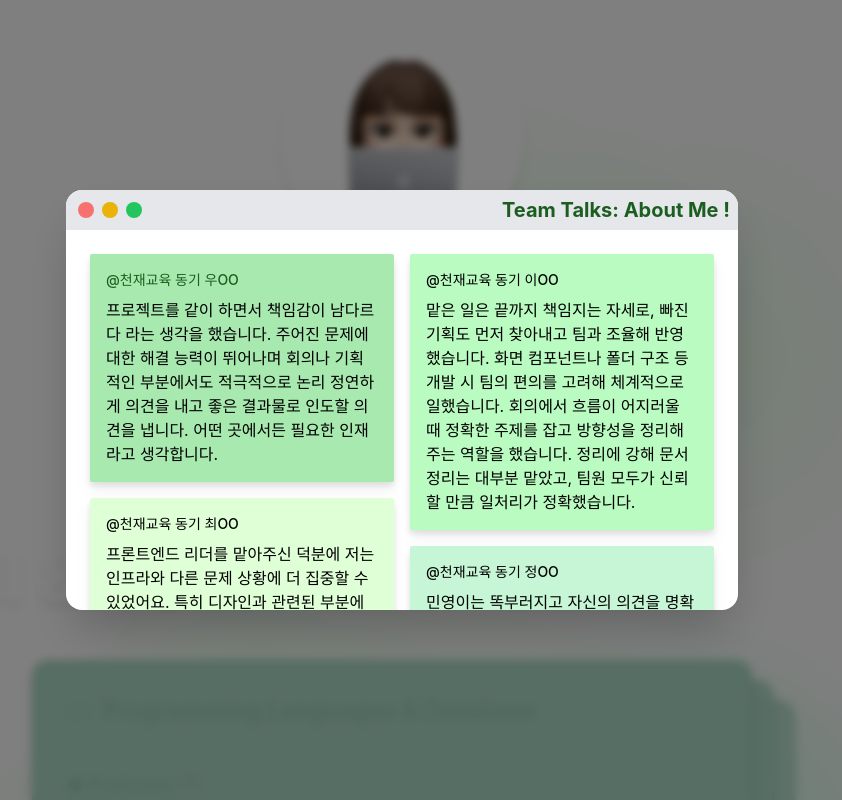
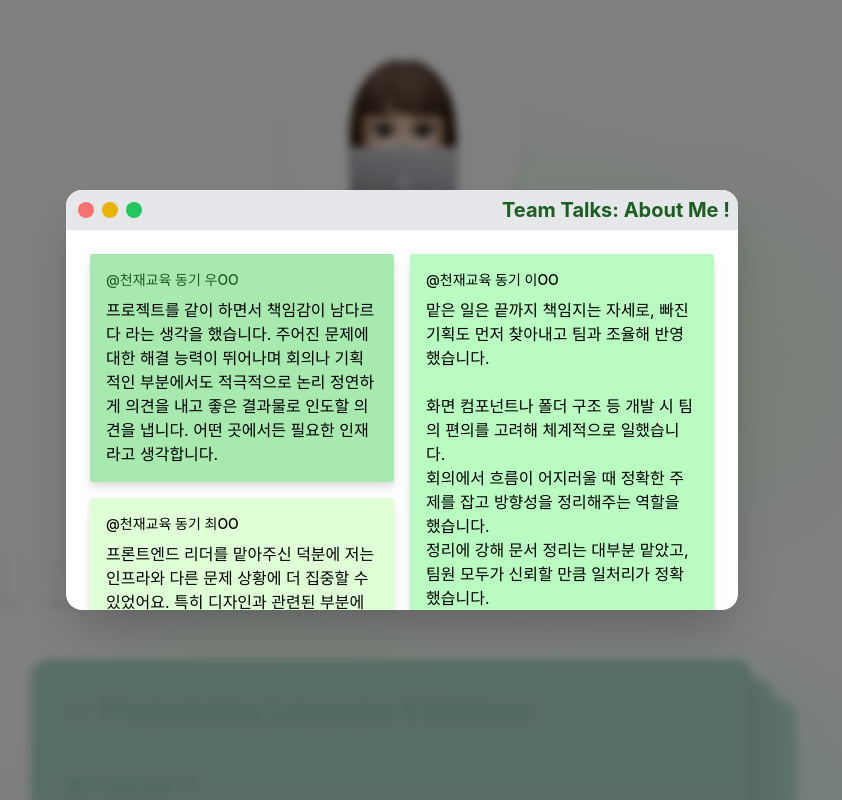
Before and after one commit to my2min0/portfolio, a React (Create React App) app: page / in a window 1280 px wide. Both pictures are taken after a click on the button "팀원 리뷰 보기". Shown: the part 980-1780 px from the top of the page, without its empty margins (238-1080 px from the left). Built offline with nearby package versions, Linux system fonts and the light colour scheme; the HTML template or start-up script is replaced by a standard one.

Commit message:
개행처리

```diff
--- a/src/components/common/ReviewMemo.js
+++ b/src/components/common/ReviewMemo.js
@@ -11,8 +11,8 @@ const ReviewMemo = ({
             <p className={`text-[${textColor}] font-medium text-[10px] mb-1 md:text-sm md:mb-2`}>
                 {name}
             </p>
-            <p className="text-xs md:text-base leading-tight">
-                {review}
+            <p className="text-xs md:text-base leading-tight whitespace-pre-line">
+                {review.replace(/\\n/g, '\n')}
             </p>
         </div>
     );
--- a/src/components/sections/TeamReviewModal.js
+++ b/src/components/sections/TeamReviewModal.js
@@ -91,7 +91,7 @@ const TeamReviewModal = ({ isOpen, onClose }) => {
                                     className="bg-[#B9FBC0]"
                                     textColor="#00695C"
                                     name="@천재교육 동기 이OO"
-                                    review="맡은 일은 끝까지 책임지는 자세로, 빠진 기획도 먼저 찾아내고 팀과 조율해 반영했습니다.
+                                    review="맡은 일은 끝까지 책임지는 자세로, 빠진 기획도 먼저 찾아내고 팀과 조율해 반영했습니다.\n
                                     화면 컴포넌트나 폴더 구조 등 개발 시 팀의 편의를 고려해 체계적으로 일했습니다.
                                     회의에서 흐름이 어지러울 때 정확한 주제를 잡고 방향성을 정리해주는 역할을 했습니다.
                                     정리에 강해 문서 정리는 대부분 맡았고, 팀원 모두가 신뢰할 만큼 일처리가 정확했습니다."
@@ -100,8 +100,7 @@ const TeamReviewModal = ({ isOpen, onClose }) => {
                                     className="bg-[#C6F6D5]"
                                     textColor="#22543D"
                                     name="@천재교육 동기 정OO"
-                                    review="민영이는 똑부러지고 자신의 의견을 명확하게 전달하는 능력이 뛰어난 팀원입니다. 프론트엔드 개발을 맡아 사용자 입장을 고려한 화면을 세심하게 구현해주었고, 팀원들의 의견도 잘 반영해 조율해 나가는 태도가 인상적이었습니다.
-
+                                    review="민영이는 똑부러지고 자신의 의견을 명확하게 전달하는 능력이 뛰어난 팀원입니다. 프론트엔드 개발을 맡아 사용자 입장을 고려한 화면을 세심하게 구현해주었고, 팀원들의 의견도 잘 반영해 조율해 나가는 태도가 인상적이었습니다.\n
                                     결정이 어려운 상황에서도 중심을 잘 잡아 방향을 제시해 주었고, 맡은 일은 항상 책임감 있게 마무리했습니다. 문제 상황에서도 먼저 나서서 해결하려는 태도와 실제 해결 능력 모두 훌륭했으며, 사소한 부분까지 배려하는 따뜻한 팀워크를 보여주었습니다. 함께할 수 있어 든든한 팀원이었습니다✨"
                                 />
                             </div>
```
